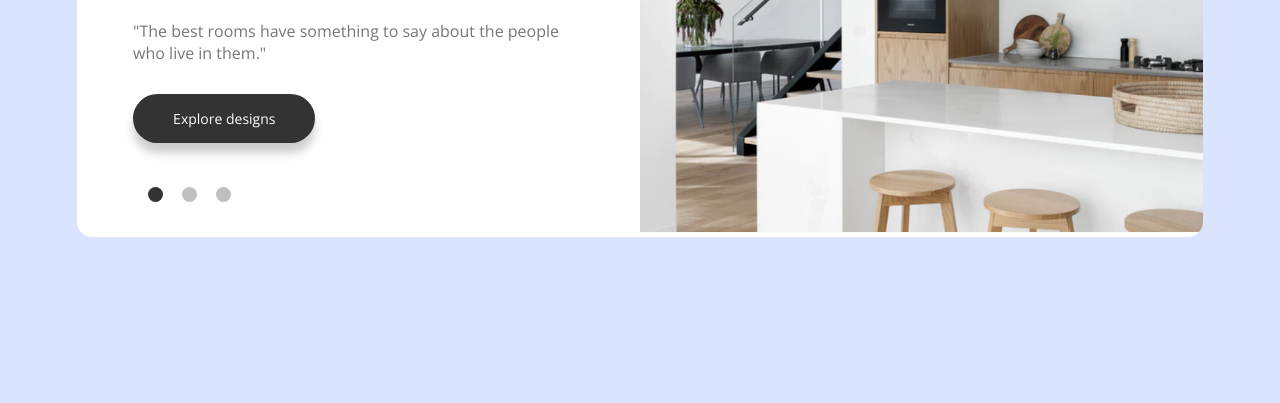
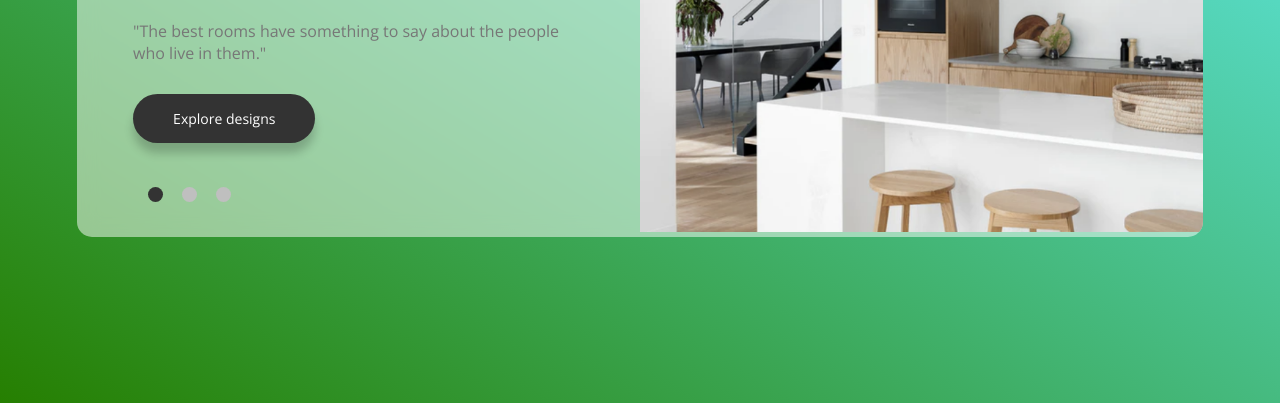
Before and after one commit to DevanshuAnand/Landing-page_Interior-design, a plain HTML site: page index.html in a window 1280 px wide. Shown: the part 397-800 px from the top of the page. Drawn offline with nearby package versions, Linux system fonts and the light colour scheme.

Commit message:
add glass frost effect on the class row col-1

```diff
--- a/style.css
+++ b/style.css
@@ -9,7 +9,18 @@
     .hero {
         width: 100%;
         min-height: 100vh;
-        background: #dae4ff;
+        background: rgba(77, 245, 255, 1.0);
+        /* background: -webkit-linear-gradient(top right, rgba(77, 245, 255, 1.0), rgba(120, 255, 1, 1.0));
+        background: -moz-linear-gradient(top right, rgba(77, 245, 255, 1.0), rgba(120, 255, 1, 1.0));
+        background: linear-gradient(to bottom left, rgba(77, 245, 255, 1.0), rgba(120, 255, 1, 1.0)); */
+        /* background: rgba(77, 245, 255, 1.0);
+        background: -webkit-linear-gradient(top right, rgba(77, 245, 255, 1.0), rgba(38, 127, 1, 1.0));
+        background: -moz-linear-gradient(top right, rgba(77, 245, 255, 1.0), rgba(38, 127, 1, 1.0));
+        background: linear-gradient(to bottom left, rgba(77, 245, 255, 1.0), rgba(38, 127, 1, 1.0)); */
+        background: rgba(102, 246, 255, 1.0);
+        background: -webkit-linear-gradient(top right, rgba(102, 246, 255, 1.0), rgba(38, 127, 1, 1.0));
+        background: -moz-linear-gradient(top right, rgba(102, 246, 255, 1.0), rgba(38, 127, 1, 1.0));
+        background: linear-gradient(to bottom left, rgba(102, 246, 255, 1.0), rgba(38, 127, 1, 1.0));
         padding-left: 6%;
         padding-right: 6%;
     }
@@ -53,9 +64,23 @@
     .row {
         display: flex;
         width: 100%;
-        background-color: #fff;
+        /* background-color: rgba(255, 255, 255, 0.3);
+        backdrop-filter: blur(10px) saturate(100%) contrast(45%) brightness(130%); */
+        /* background-color: rgba(255, 255, 255, 0.4);
+        backdrop-filter: blur(10px); */
         border-radius: 15px;
         overflow: hidden;
+    }
+
+    .row {
+        background: rgba(255, 255, 255, 0.5);
+    }
+
+    @supports (-webkit-backdrop-filter: none) or (backdrop-filter: none) {
+        .row {
+            -webkit-backdrop-filter: blur(10px);
+            backdrop-filter: blur(10px);
+        }
     }
 
     .col-1,
```
